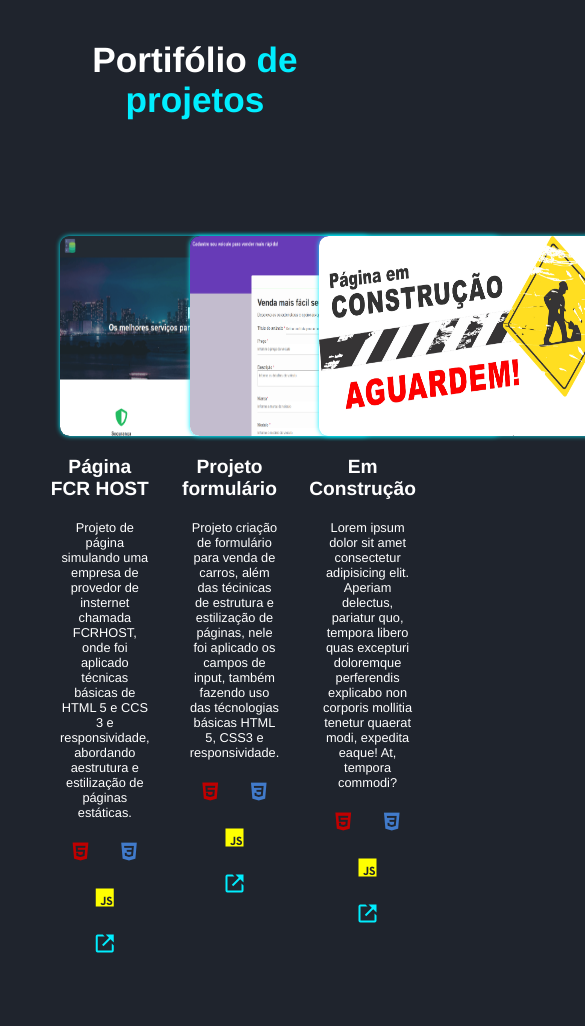
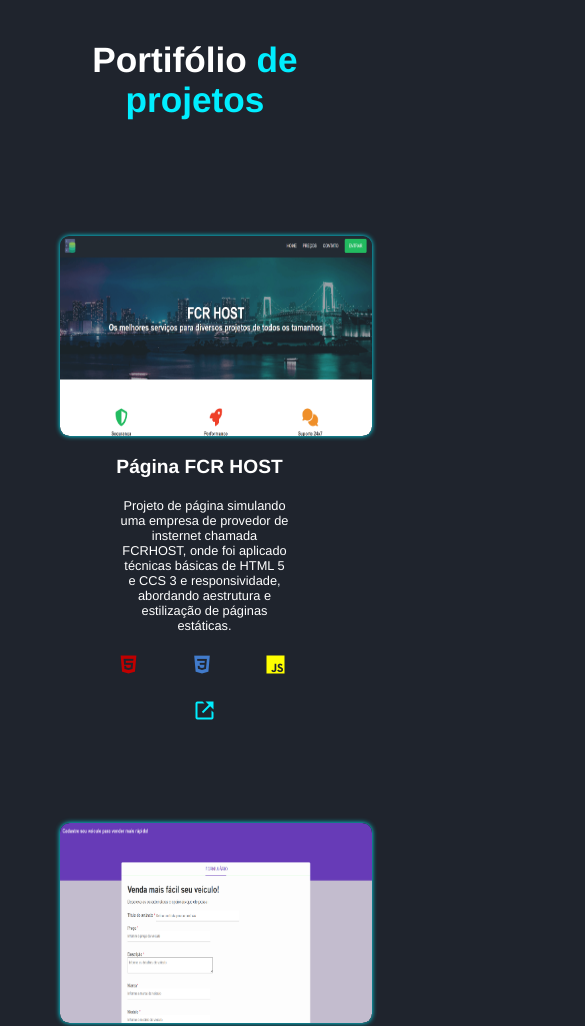
Before and after one commit to Filipe-Candido/site-portifolio-main, a plain HTML site: page index.html in a window 390 px wide. Shown: the part 900-1926 px from the top of the page, 585 px wide, since content can reach past the window. Drawn offline with nearby package versions, Linux system fonts and the light colour scheme.

Commit message:
ajustando responsividade portifolio

```diff
--- a/css/styles.css
+++ b/css/styles.css
@@ -415,7 +415,7 @@ footer{
 
     }
 
-    .container-01{
+    .container-projetos{
 
         flex-direction: column;
     }
@@ -424,8 +424,12 @@ footer{
         flex-direction: column;
     }
 
+    .portifolio-container{
+        padding-right: 10px;
+    }
 
     .portifolio-box{
+
         margin-bottom: 50px;
         width: 80%;
 
@@ -445,18 +449,27 @@ footer{
 
     }
     .portifolio-layer h4 {
+       padding-left: 60px;
        margin-top: 120px;
        margin-left: -10px;
 
     }
     .portifolio-layer p {
+        padding-left: 60px;
         margin-left: 0;
         text-align: center;
 
 
 
      }
+
+     .portifolio-layer i{
+       padding-right: 5px;
+       margin-left: 40px;
+
+     }
      .portifolio-layer a {
+        padding-left: 60px;
         margin-left: 0;
         text-align: center;
 
```
